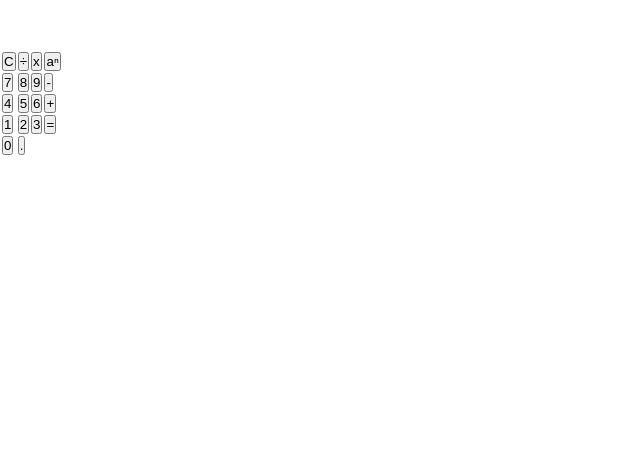
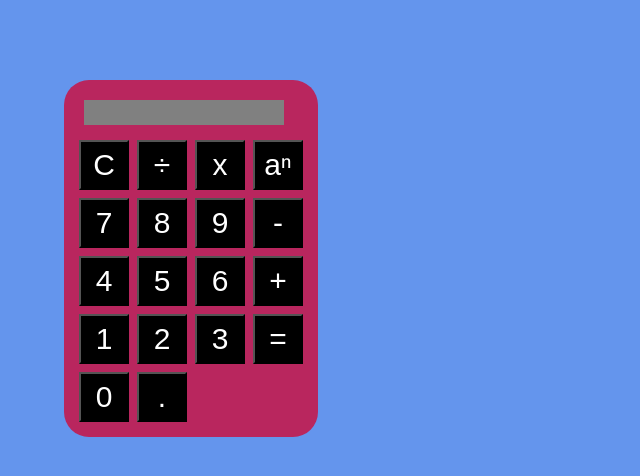
Before and after one commit to DanielaRocha25/Calculadora, a plain HTML site: page index.html in a window 1280 px wide. Shown: the whole page, without its empty margins (0-640 px from the left). Drawn offline with Linux system fonts and the light colour scheme.

Commit message:
Update style.css

```diff
--- a/style.css
+++ b/style.css
@@ -1,42 +1,29 @@
-*{
-    margin: 0;
-    padding: 0;
+body{
+    background-color: cornflowerblue;
 }
-.screen{
-    background-color: cornflowerblue;
-    height: 100vh;
-    color: white;
-    font-family: Arial;
-    text-align: left;
-}
-.calculadora{
+.painel{
+    background-color: rgba(207, 10, 59, 0.8);
     position: absolute;
-    background-color: rgba(207, 10, 59, 0.8);
     top: 10%;
     left: 05%;
     border-radius: 25px;
     padding: 10px;
 }
-.botao{
+.tecla{
+    cursor: pointer;
     width: 50px;
     height: 50px;
-    font-size: 25px;
-    cursor: pointer;
-    margin: 3px;
+    font-size: 30px;
+    margin: 2px;
     background-color: rgb(0, 0, 0);
-    border: none;
     color: white;
 }
-.botao:hover{
-    background-color: rgb(24, 114, 231);
-}
 #resultado{
+    background-color: gray;
     width: 200px;
-    background-color: white;
-    height: 30px;
-    margin: 5px;
-    font-size: 25px;
+    height: 25px;
+    margin: 10px;
+    font-size: 22.5px;
     color: black;
     text-align: center;
-    padding: 5px;
 }
```
